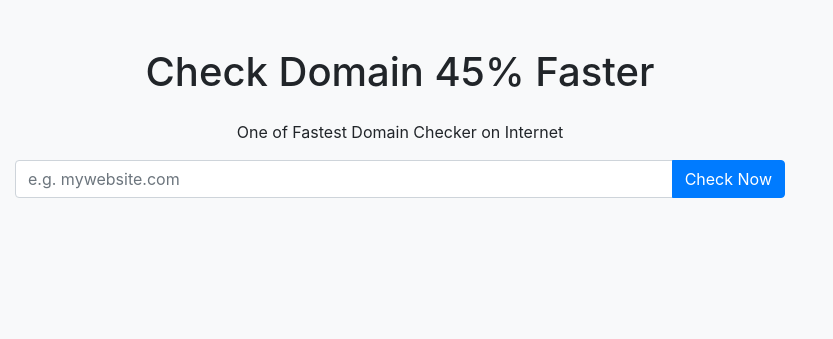
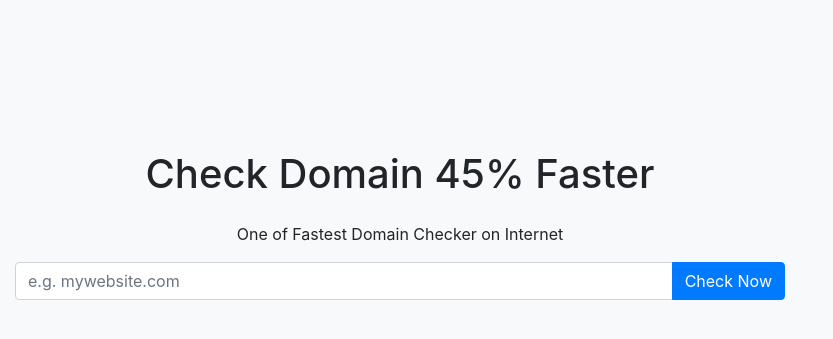
Before and after one commit to AlgoNest/Domain_checker, a Flask app: page / in a window 1280 px wide. Shown: the top 339 px of the page, without its empty margins (0-833 px from the left). Run offline with Flask 3, Linux system fonts and the light colour scheme; some libraries are stand-ins or nearby versions.

Commit message:
Update layout.html

```diff
--- a/templates/layout.html
+++ b/templates/layout.html
@@ -14,6 +14,10 @@
             }
             body {
                 width: 800px;
+            }
+            h1 {
+                margin-top: 150px;
+            }
         </style>
     </head>
 
```
